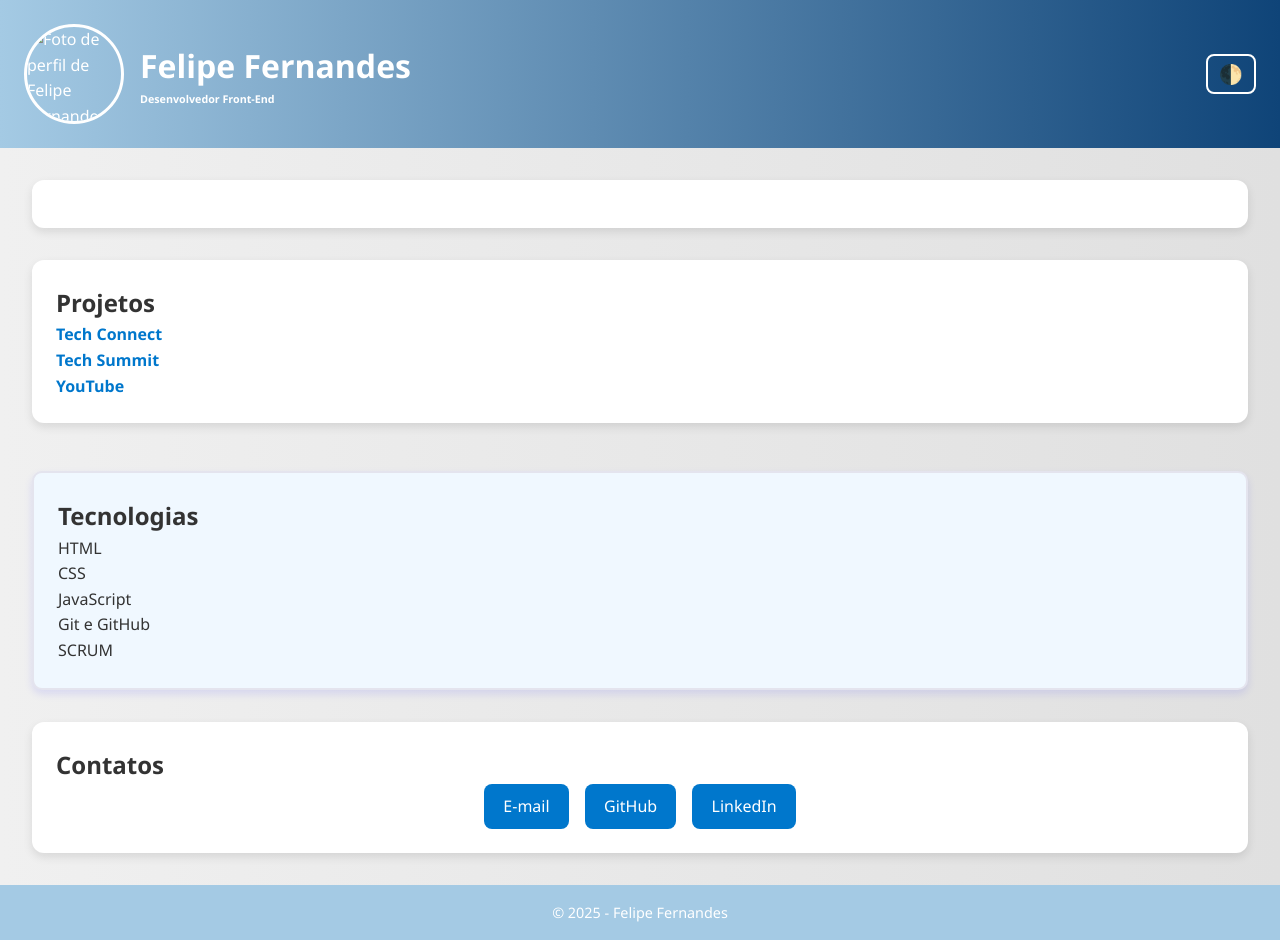
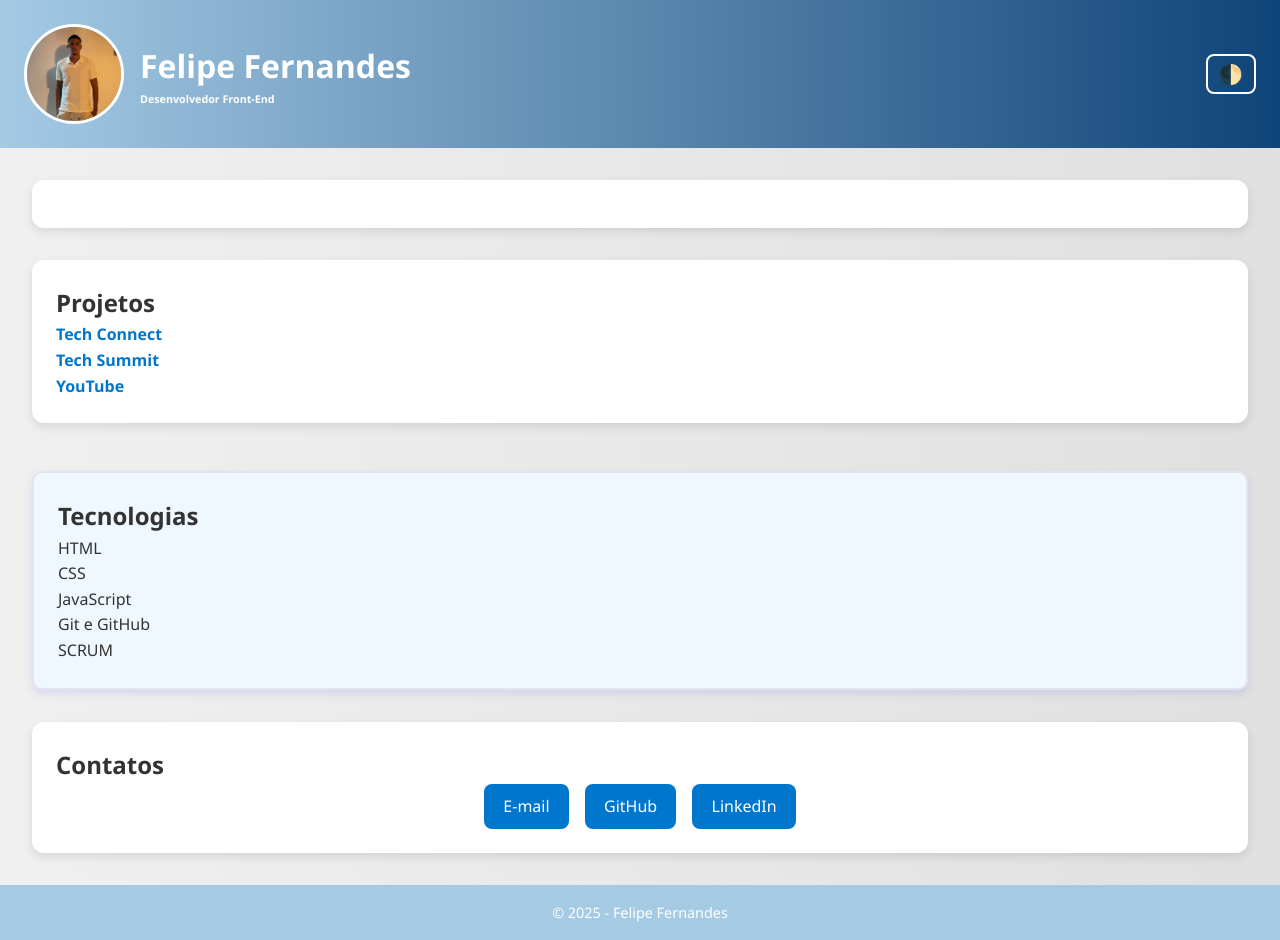
Before and after one commit to felipeprograms/felipeprograms.github.io, a plain HTML site: page index.html in a window 1280 px wide. Drawn offline with Linux system fonts and the light colour scheme.

Commit message:
Update index.html

```diff
--- a/index.html
+++ b/index.html
@@ -14,7 +14,7 @@
   <!-- Cabeçalho (Header)    -->
   <header>
     <!-- Imagem de perfil clicável (abre modal via JS) -->
-    <img src="imagens/Perfil_Portifolio.jpeg" alt="Foto de perfil de Felipe Fernandes" class="foto-header" id="fotoPerfil">
+    <img src="Perfil_Portifolio.jpeg" alt="Foto de perfil de Felipe Fernandes" class="foto-header" id="fotoPerfil">
     <div class="textos-header">
       <h1>Felipe Fernandes</h1>
       <h6>Desenvolvedor Front-End</h6>
@@ -65,9 +65,8 @@
     <p>&copy; 2025 - Felipe Fernandes</p>
   </footer>
 
-  <!-- ===================== -->
   <!-- Modal de imagem       -->
-  <!-- ===================== -->
+
   <div class="modal" id="modalImagem">
     <span class="fechar" id="fecharModal">&times;</span>
     <img class="modal-conteudo" id="imgModal">
```
